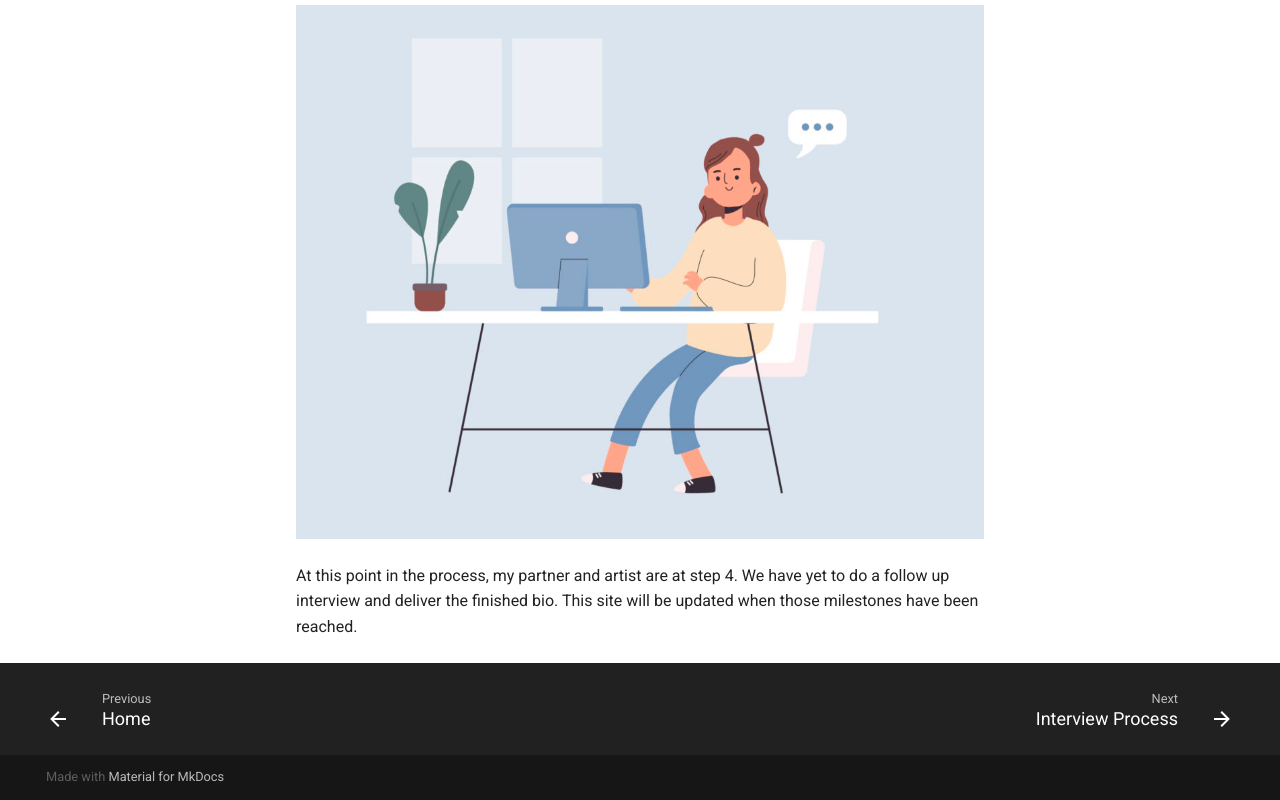
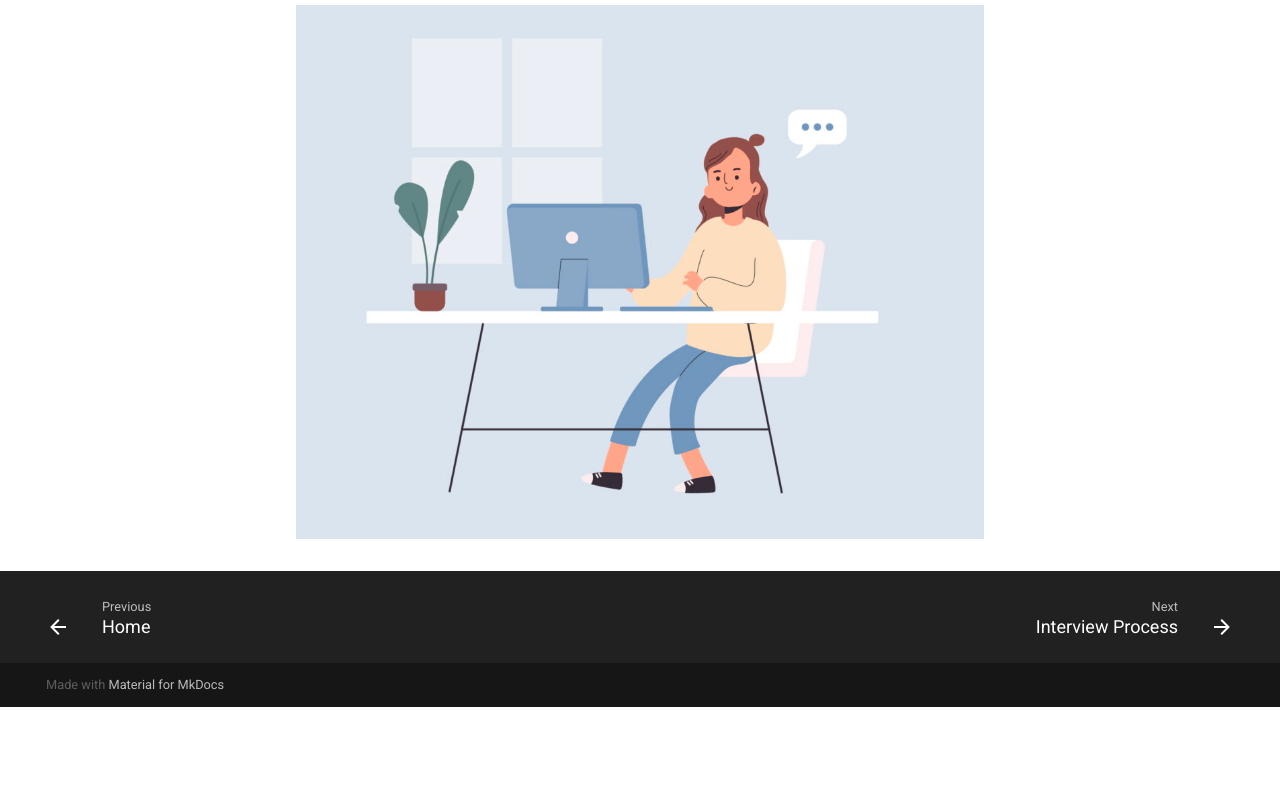
Before and after one commit to hollymargaret/mkdocs, a plain HTML site: page project-overview/index.html in a window 1280 px wide. Shown: the part 712-1512 px from the top of the page. After the commit the page ends 1419 px from the top, so only its background shows below. Drawn offline with Linux system fonts and the light colour scheme.

Commit message:
Update index.html

```diff
--- a/project-overview/index.html
+++ b/project-overview/index.html
@@ -336,7 +336,6 @@
 <li>Deliver finished bio to the artist</li>
 </ol>
 <p><img alt="Conducting an Interview" src="../zoom.jpg" /></p>
-<p>At this point in the process, my partner and artist are at step 4. We have yet to do a follow up interview and deliver the finished bio. This site will be updated when those milestones have been reached.</p>
 
 
 
```
